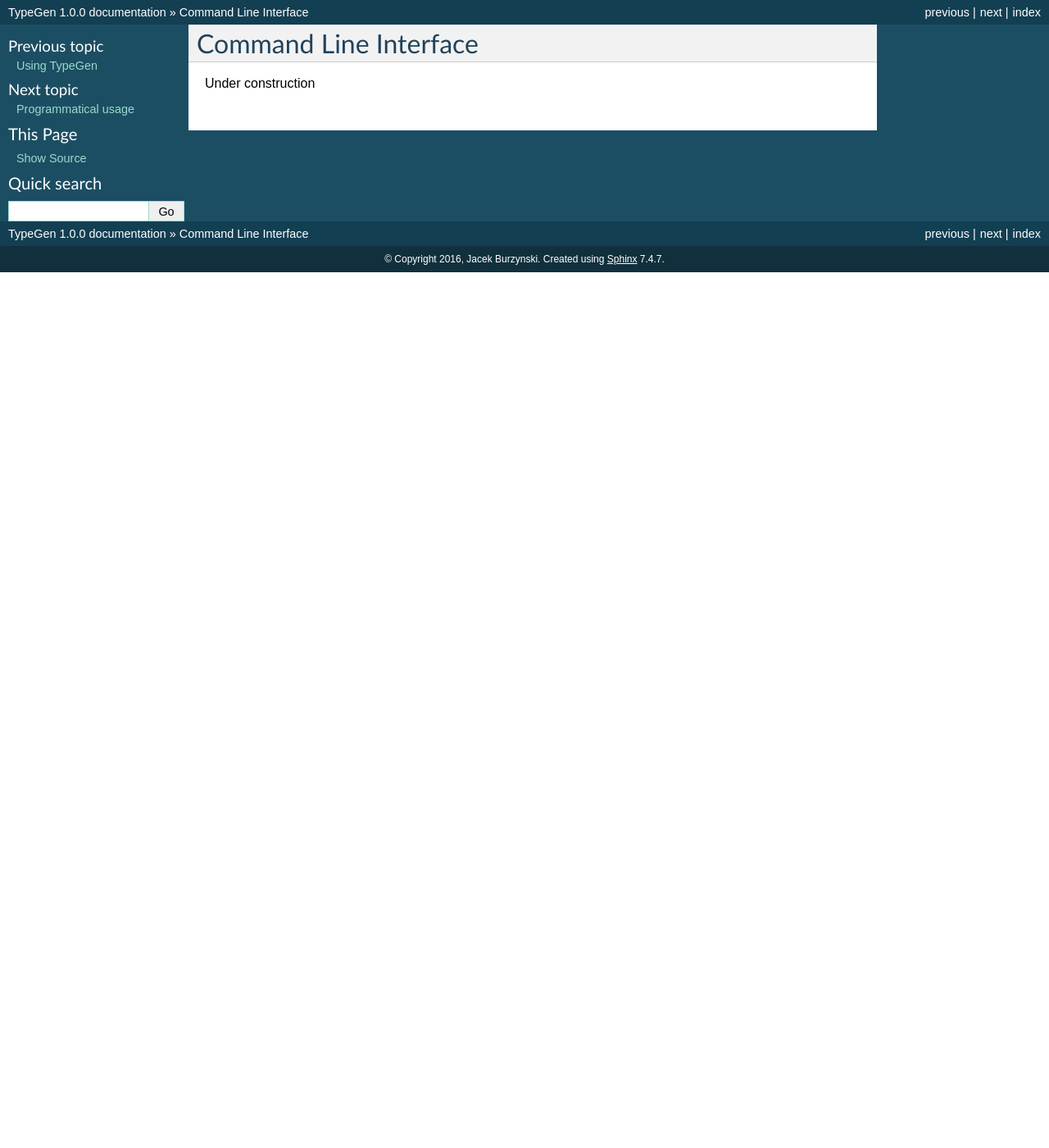
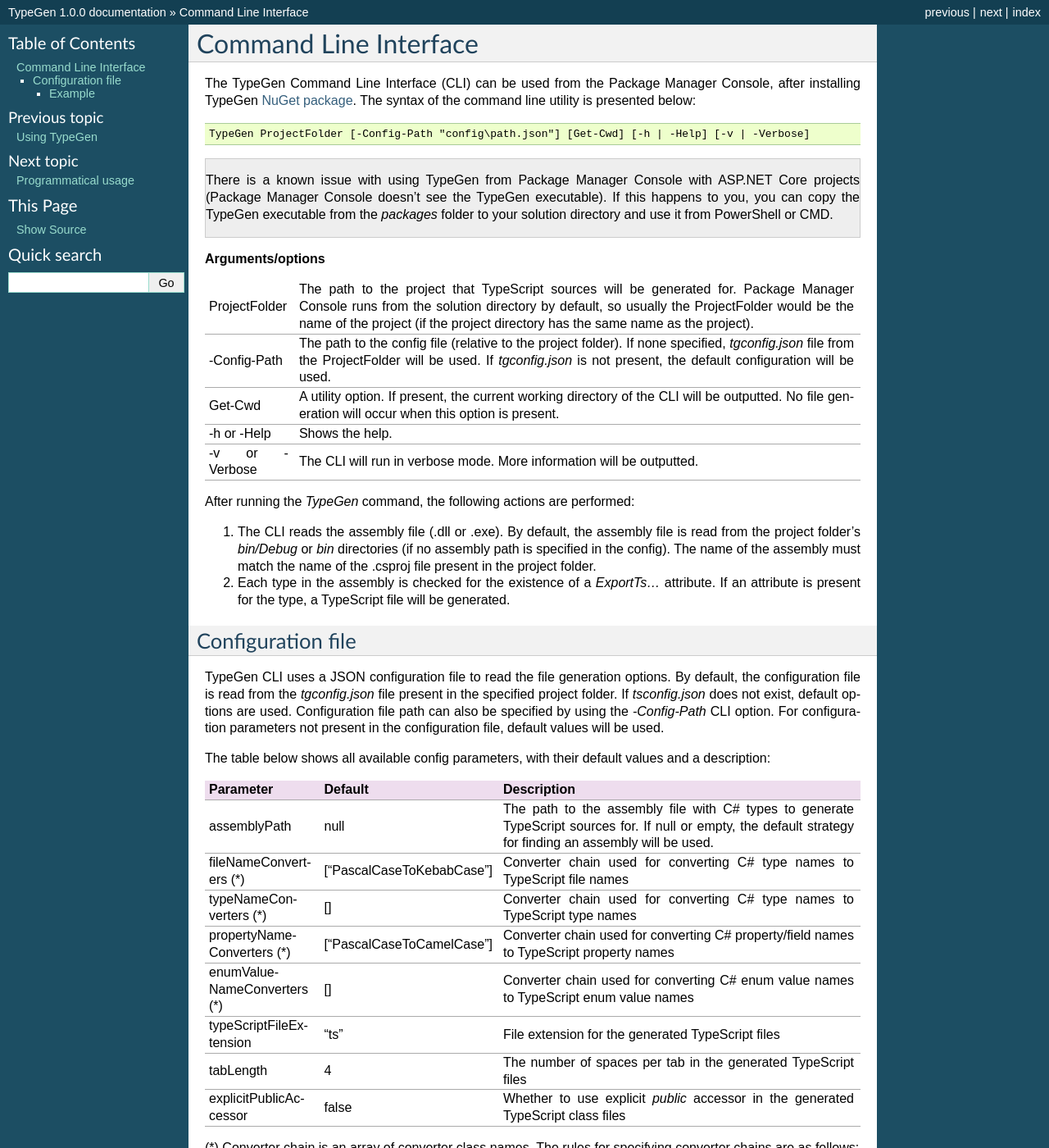
Before and after one commit to jburzynski/TypeGenDocs, a Sphinx documentation site: the page built from source/cli.rst, in a window 1280 px wide and 1400 px high. Shown: the whole window at 82% size. Built offline with Sphinx 7.4.7, drawn with Linux system fonts in a browser that asks for light colours; some of the changed text lies outside the part shown.

Commit message:
Added CLI description; added legal info

```diff
--- a/source/cli.rst
+++ b/source/cli.rst
@@ -2,4 +2,89 @@
 Command Line Interface
 ======================
 
-Under construction
+The TypeGen Command Line Interface (CLI) can be used from the Package Manager Console, after installing TypeGen `NuGet package <https://www.nuget.org/packages/TypeGen>`_. The syntax of the command line utility is presented below:
+
+.. code-block:: text
+
+	TypeGen ProjectFolder [-Config-Path "config\path.json"] [Get-Cwd] [-h | -Help] [-v | -Verbose]
+
+.. container:: Note
+
+    There is a known issue with using TypeGen from Package Manager Console with ASP.NET Core projects (Package Manager Console doesn't see the TypeGen executable). If this happens to you, you can copy the TypeGen executable from the *packages* folder to your solution directory and use it from PowerShell or CMD.
+
+**Arguments/options**
+
+========================  ======
+ProjectFolder             The path to the project that TypeScript sources will be generated for. Package Manager Console runs from the solution directory by default, so usually the ProjectFolder would be the name of the project (if the project directory has the same name as the project).
+
+-Config-Path              The path to the config file (relative to the project folder). If none specified, *tgconfig.json* file from the ProjectFolder will be used. If *tgconfig.json* is not present, the default configuration will be used.
+
+Get-Cwd                   A utility option. If present, the current working directory of the CLI will be outputted. No file generation will occur when this option is present.
+
+-h or -Help               Shows the help.
+
+-v or -Verbose            The CLI will run in verbose mode. More information will be outputted.
+========================  ======
+
+After running the *TypeGen* command, the following actions are performed:
+
+#. The CLI reads the assembly file (.dll or .exe). By default, the assembly file is read from the project folder's *bin/Debug* or *bin* directories (if no assembly path is specified in the config). The name of the assembly must match the name of the .csproj file present in the project folder.
+
+#. Each type in the assembly is checked for the existence of a *ExportTs...* attribute. If an attribute is present for the type, a TypeScript file will be generated.
+
+Configuration file
+==================
+
+TypeGen CLI uses a JSON configuration file to read the file generation options. By default, the configuration file is read from the *tgconfig.json* file present in the specified project folder. If *tsconfig.json* does not exist, default options are used. Configuration file path can also be specified by using the *-Config-Path* CLI option. For configuration parameters not present in the configuration file, default values will be used.
+
+The table below shows all available config parameters, with their default values and a description:
+
+============================ =============================== ===================
+Parameter                    Default                         Description
+============================ =============================== ===================
+assemblyPath                 null                            The path to the assembly file with C# types to generate TypeScript sources for. If null or empty, the default strategy for finding an assembly will be used.
+
+fileNameConverters (*)       ["PascalCaseToKebabCase"]       Converter chain used for converting C# type names to TypeScript file names
+
+typeNameConverters (*)       []                              Converter chain used for converting C# type names to TypeScript type names
+
+propertyNameConverters (*)   ["PascalCaseToCamelCase"]       Converter chain used for converting C# property/field names to TypeScript property names
+
+enumValueNameConverters (*)  []                              Converter chain used for converting C# enum value names to TypeScript enum value names
+
+typeScriptFileExtension      "ts"                            File extension for the generated TypeScript files
+
+tabLength                    4                               The number of spaces per tab in the generated TypeScript files
+
+explicitPublicAccessor       false                           Whether to use explicit *public* accessor in the generated TypeScript class files
+============================ =============================== ===================
+
+(*) Converter chain is an array of converter class names. The rules for specifying converter chains are as follows:
+
+* Names of converter classes can be specified with or without the *Converter* suffix.
+
+* Names of converter classes can be specified as a class name or a fully qualified class name.
+
+* If only the name of a converter is specified, the converter class will first be searched in the project's assembly and then (if not found) in *TypeGen.Core*.
+
+* To read a converter class from a specific assembly, converter path can be defined in the following format: *assembly/path/assembly.dll:ConverterClass*, where assembly path is relative to the project's folder.
+
+For more information on converters, please refer to the :doc:`Using TypeGen <usingtypegen>` section.
+
+Example
+-------
+
+An example of a configuration file (*tgconfig.json*) is presented below:
+
+.. code-block:: json
+
+	{
+	    "assemblyPath": "assembly/path/assembly.dll",
+	    "fileNameConverters": ["converters/assembly.dll:StripDto", "PascalCaseToKebabCase"],
+	    "typeNameConverters": ["converters/assembly.dll:Fqcn.Converters.StripDto"],
+	    "propertyNameConverters": [],
+	    "enumValueNameConverters": ["UnderscoreCaseToPascalCase"],
+	    "typeScriptFileExtension": "ts",
+	    "tabLength": 2,
+	    "explicitPublicAccessor": true
+	}
--- a/source/index.rst
+++ b/source/index.rst
@@ -15,6 +15,8 @@
    usingtypegen
    cli
    programmaticalusage
+   cookbook
+   legal
 
 
 
--- /dev/null
+++ b/source/legal.rst
@@ -0,0 +1,5 @@
+=====
+Legal
+=====
+
+TypeGen is published under the MIT license. To view the full license content, see `TypeGen license on GitHub <https://github.com/jburzynski/TypeGen/blob/master/docs/LICENSE>`_.
```
